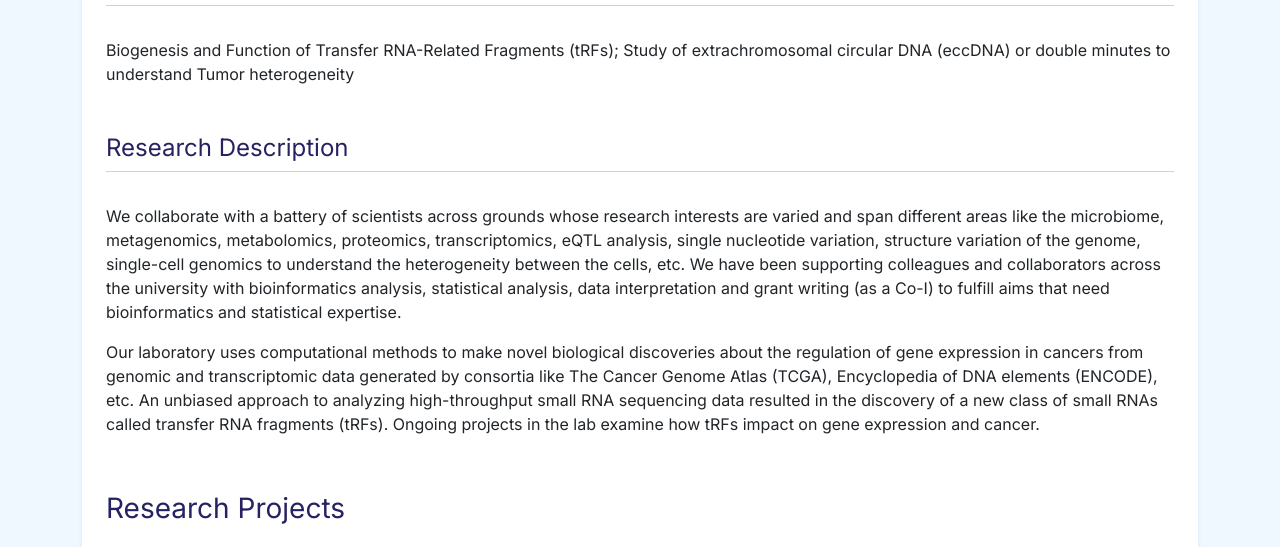
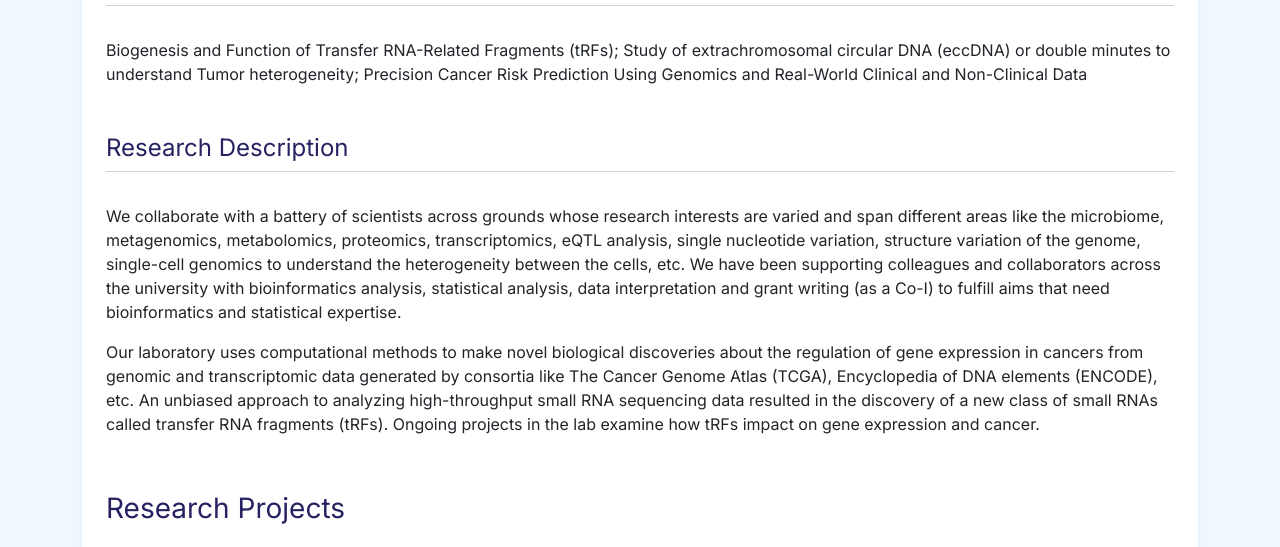
Before and after one commit to pankaj-kumar-lab/webpage, a plain HTML site: page research.html in a window 1280 px wide. Shown: the part 232-779 px from the top of the page. Drawn offline with nearby package versions, Linux system fonts and the light colour scheme.

Commit message:
Update research.html

```diff
--- a/research.html
+++ b/research.html
@@ -174,7 +174,7 @@
             <hr class="section-sep"/>
 
             <p>
-               Biogenesis and Function of Transfer RNA-Related Fragments (tRFs); Study of extrachromosomal circular DNA (eccDNA) or double minutes to understand Tumor heterogeneity
+               Biogenesis and Function of Transfer RNA-Related Fragments (tRFs); Study of extrachromosomal circular DNA (eccDNA) or double minutes to understand Tumor heterogeneity; Precision Cancer Risk Prediction Using Genomics and Real-World Clinical and Non-Clinical Data
             </p>
       </div>
       <div class="card-body px-4 py-3">
```
